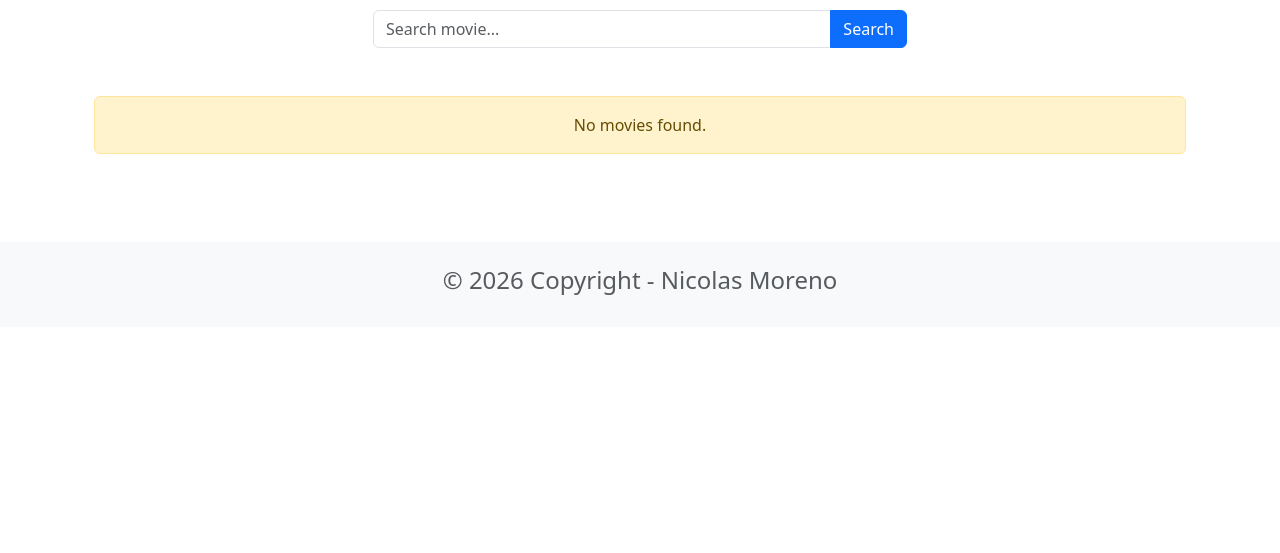
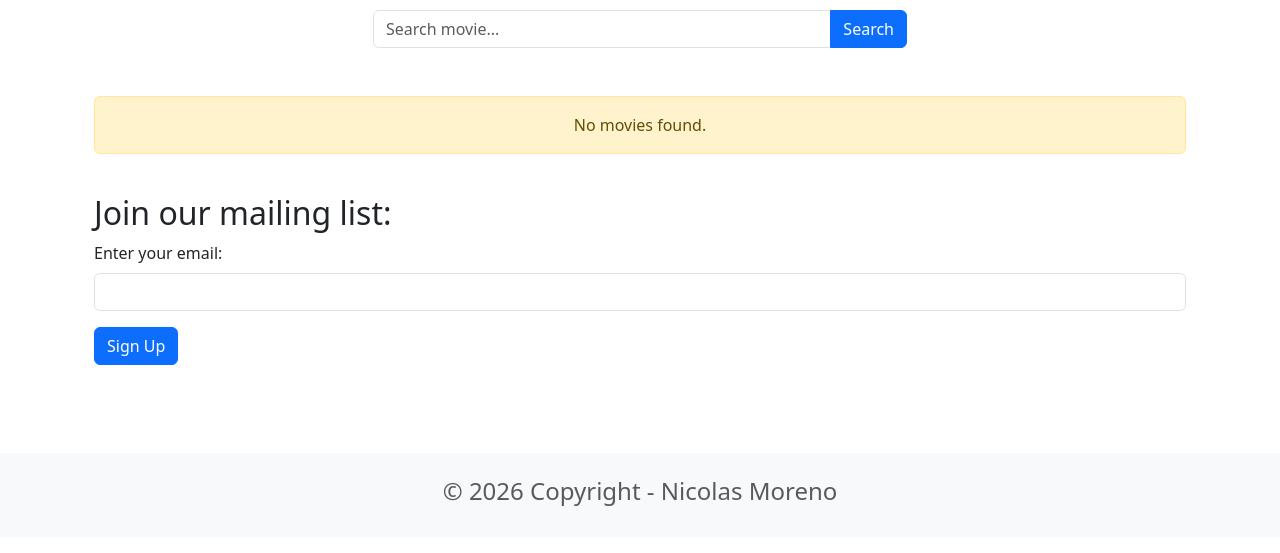
Before and after one commit to Nicorenox/Taller1_P1_20262_NM, a Django app: template movie/templates/home.html in a window 1280 px wide. Shown: the part 247-800 px from the top of the page. Run offline with Django 5.2, Linux system fonts and the light colour scheme; the template is opened without the code that fills it, so the values that code supplies are empty.

Commit message:
Taller 2 final, Graficas y punto extra de manejo de formulario

```diff
--- a/movie/templates/home.html
+++ b/movie/templates/home.html
@@ -96,6 +96,14 @@
 
     </div>
 
+    <h2 class="mt-4">Join our mailing list:</h2>
+    <form action="{% url 'signup' %}" method="GET">
+        <div class="mb-3">
+            <label for="email" class="form-label">Enter your email:</label>
+            <input type="email" class="form-control" name="email" />
+        </div>
+        <button type="submit" class="btn btn-primary">Sign Up</button>
+    </form>
 </div>
 
 <script src="https://cdn.jsdelivr.net/npm/bootstrap@5.3.8/dist/js/bootstrap.bundle.min.js"></script>
--- a/movie/views.py
+++ b/movie/views.py
@@ -27,6 +27,10 @@ def home(request):
 def about(request):
     #return HttpResponse("This is the About Page")
     return render(request, "about.html")
+
+def signup(request):
+    email = request.GET.get('email')
+    return render(request, 'signup.html', {'email': email})
 
 def statistics_view(request):
     matplotlib.use('Agg')
--- a/moviereviews/urls.py
+++ b/moviereviews/urls.py
@@ -26,6 +26,7 @@ urlpatterns = [
     path('about/', movieViews.about, name = 'about'),
     path('news/', include('news.urls')),
     path('statistics/', movieViews.statistics_view, name='statistics'),
+    path('signup/', movieViews.signup, name='signup'),
 ]
 
 urlpatterns += static(settings.MEDIA_URL, document_root=settings.MEDIA_ROOT)
```
Also changed, not shown: movie/templates/signup.html (added, +7 -0 lines).
